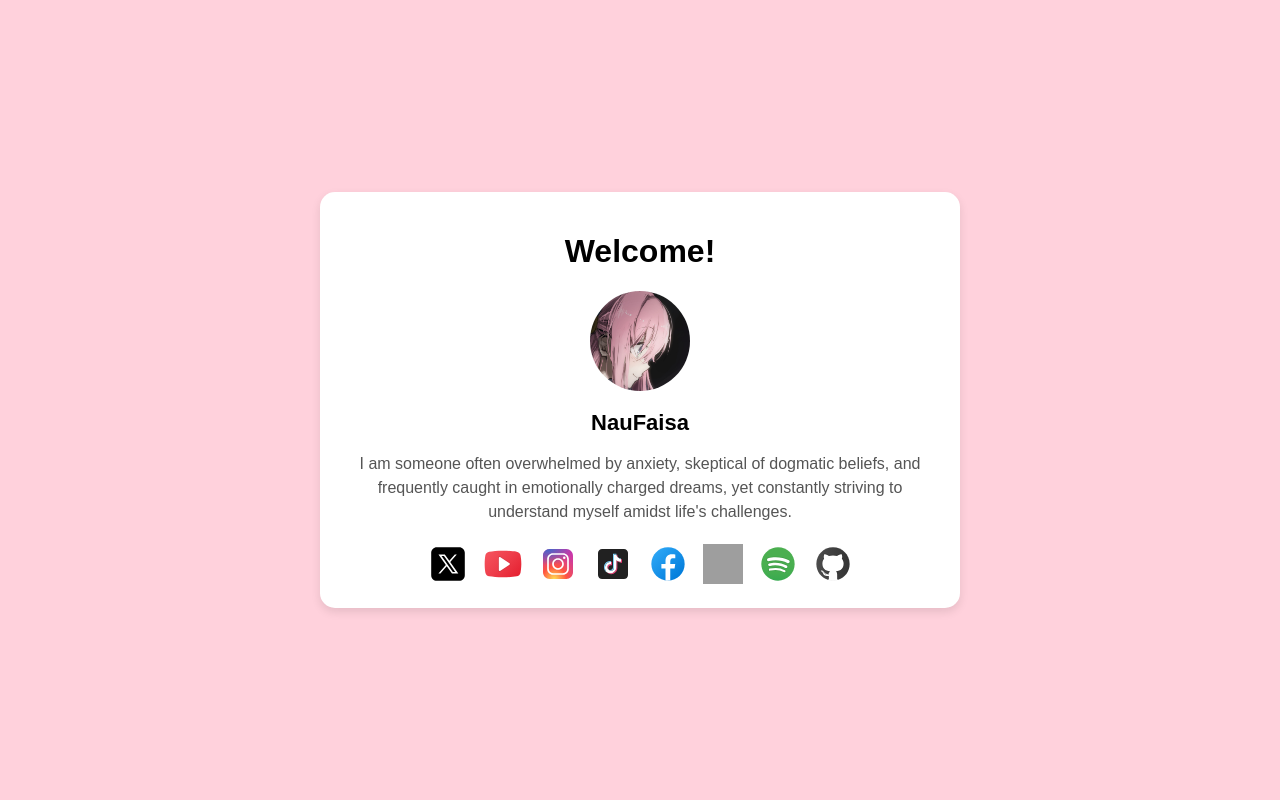
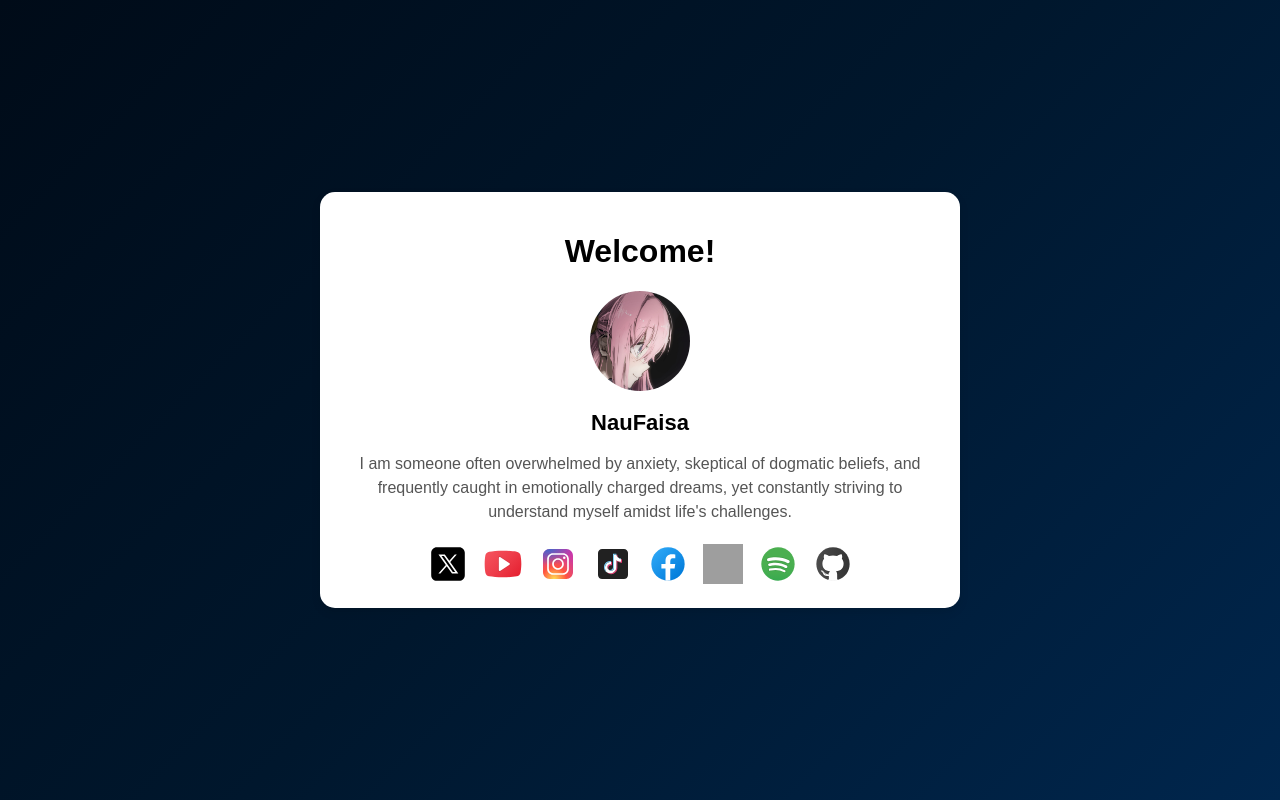
Before and after one commit to naufalfaisa/website, a Flask app: page / in a window 1280 px wide. Run offline with Flask 3, Linux system fonts and the light colour scheme; grey boxes are pictures that could not be loaded.

Commit message:
Update styles.css

```diff
--- a/static/css/styles.css
+++ b/static/css/styles.css
@@ -7,7 +7,7 @@ body {
     justify-content: center;
     align-items: center;
     min-height: 100vh;
-    background-color: #ffd1dc;
+    background: linear-gradient(135deg, #000b18, #00172d, #00264d); /* Gradasi biru tua */
   }
 
   /* Container */
```
